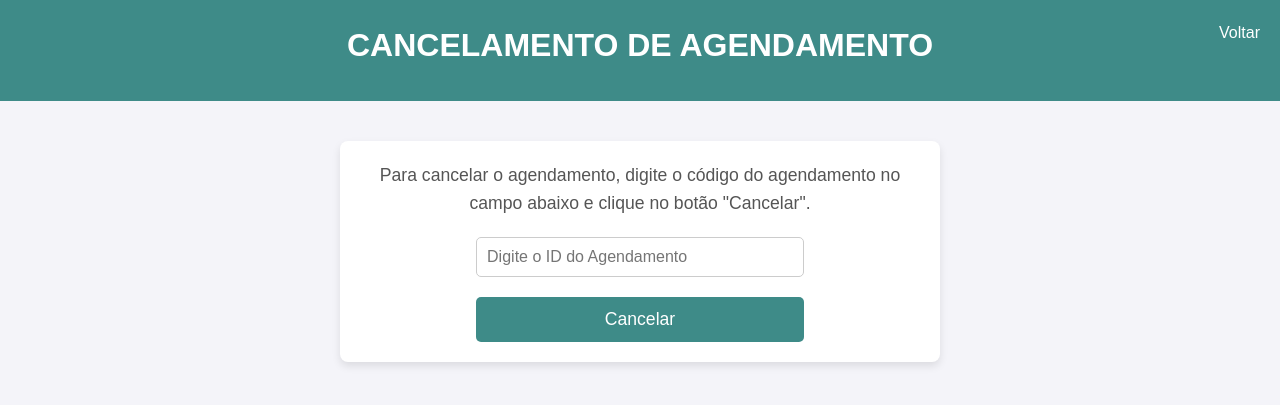
After one commit to Joaolucasos169/projeto-final-desenv.web-unifor, a Flask app: page /cancelar_agendamento in a window 1280 px wide. The commit adds this page. Shown: the top 405 px of the page. Run offline with Flask 3, Linux system fonts and the light colour scheme.

Commit message:
concluindo projeto

```diff
--- a/app/routes.py
+++ b/app/routes.py
@@ -1,12 +1,8 @@
-from flask import Blueprint, render_template, request, jsonify, redirect, url_for, session
-from .models import Usuario
+from flask import Blueprint, render_template, request, jsonify, redirect, url_for, session, flash
+from .models import Usuario, Agendamento
 from .database import db
 from sqlalchemy.exc import IntegrityError
 from datetime import datetime
-from .models import Usuario, Agendamento
-from .models import Agendamento
-from datetime import datetime
-
 
 auth_bp = Blueprint('auth', __name__)
 
@@ -66,18 +62,18 @@ def login():
 # Rota para a tela principal
 @auth_bp.route('/home', methods=['GET'])
 def main_page():
-    return render_template('home.html')  # Certifique-se de que você tem um arquivo home.html
+    return render_template('home.html')
 
+# Rota para processar o logout
 @auth_bp.route('/logout', methods=['GET'])
 def logout():
     session.pop('user_id', None)  # Remove o usuário da sessão
     return redirect(url_for('auth.home'))  # Redireciona para a página de login
 
-# Rota gerar senha
+# Rota para a tela de agendamento
 @auth_bp.route('/agendamento')
 def agendamento():
     return render_template('agendamento.html')
-
 
 # Rota para processar o agendamento
 @auth_bp.route('/agendamento', methods=['POST'])
@@ -124,3 +120,54 @@ def process_agendamento():
 def detalhes_agendamento(agendamento_id):
     agendamento = Agendamento.query.get_or_404(agendamento_id)
     return render_template('detalhes_agendamento.html', agendamento=agendamento)
+
+# Rota para exibir a página de reimpressão de agendamento
+@auth_bp.route('/reimprimir_agendamento', methods=['GET'])
+def reimprimir_agendamento_page():
+    return render_template('reimprimir_agendamento.html')
+
+# Rota para processar a reimpressão de agendamento
+@auth_bp.route('/reimprimir_agendamento', methods=['POST'])
+def reimprimir_agendamento():
+    agendamento_id = request.form.get('agendamento_id')  # Captura o ID do agendamento
+    if not agendamento_id:
+        flash("Erro: ID do agendamento não foi fornecido.", "error")
+        return redirect(url_for('auth.reimprimir_agendamento_page'))
+
+    # Procura o agendamento no banco de dados
+    agendamento = Agendamento.query.get(agendamento_id)
+
+    if not agendamento:
+        # Caso o agendamento não seja encontrado
+        flash("Agendamento não encontrado.", "error")
+        return render_template('reimprimir_agendamento.html')
+
+    # Caso o agendamento seja encontrado, redireciona para a página de detalhes
+    return redirect(url_for('auth.detalhes_agendamento', agendamento_id=agendamento_id))
+
+# Rota para exibir a página de cancelamento de agendamento
+@auth_bp.route('/cancelar_agendamento', methods=['GET'])
+def cancelar_agendamento_page():
+    return render_template('cancelar_agendamento.html')
+
+# Rota POST para cancelar o agendamento
+@auth_bp.route('/cancelar_agendamento', methods=['POST'])
+def cancelar_agendamento():
+    agendamento_id = request.form.get('agendamento_id')
+
+    # Procura o agendamento no banco de dados
+    agendamento = Agendamento.query.get(agendamento_id)
+
+    if agendamento:
+        # Realiza o cancelamento, neste caso excluindo o agendamento
+        db.session.delete(agendamento)
+        db.session.commit()
+
+        # Mensagem de sucesso
+        flash("Agendamento cancelado com sucesso!", "success")
+    else:
+        # Mensagem de erro se o agendamento não for encontrado
+        flash("Agendamento não encontrado.", "error")
+
+    # Renderiza a mesma página de cancelamento com a mensagem de flash
+    return render_template('cancelar_agendamento.html')
--- /dev/null
+++ b/app/static/css/cancelar_agendamento.css
@@ -0,0 +1,118 @@
+/* Estilos Gerais */
+* {
+    margin: 0;
+    padding: 0;
+    box-sizing: border-box;
+}
+
+body {
+    font-family: Arial, sans-serif;
+    background-color: #f4f4f9;
+    color: #333;
+    line-height: 1.6;
+}
+
+/* Cabeçalho */
+.cancelamento-header {
+    background-color: #3e8b88;
+    color: white;
+    padding: 20px;
+    text-align: center;
+    position: relative;
+}
+
+.cancelamento-titulo {
+    font-size: 2rem;
+    margin-bottom: 10px;
+}
+
+.cancelamento-voltar {
+    position: absolute;
+    right: 20px; /* Muda a posição para o lado direito */
+    top: 20px;
+    font-size: 1rem;
+    color: white;
+    text-decoration: none;
+
+}
+
+.cancelamento-voltar:hover {
+    text-decoration: underline;
+}
+
+/* Container Principal */
+.cancelamento-container {
+    max-width: 600px;
+    margin: 40px auto;
+    padding: 20px;
+    background-color: white;
+    border-radius: 8px;
+    box-shadow: 0 4px 8px rgba(0, 0, 0, 0.1);
+}
+
+.cancelamento-descricao {
+    font-size: 1.1rem;
+    color: #555;
+    margin-bottom: 20px;
+    text-align: center;
+}
+
+/* Formulário de Cancelamento */
+.cancelamento-formulario {
+    display: flex;
+    flex-direction: column;
+    align-items: center;
+}
+
+.cancelamento-formulario input {
+    width: 100%;
+    padding: 10px;
+    font-size: 1rem;
+    border: 1px solid #ccc;
+    border-radius: 5px;
+    margin-bottom: 20px;
+    transition: border-color 0.3s ease;
+}
+
+.cancelamento-formulario input:focus {
+    border-color: #3e8b88;
+    outline: none;
+}
+
+.botao-cancelar {
+    width: 100%;
+    padding: 12px;
+    font-size: 1.1rem;
+    background-color: #3e8b88;
+    color: white;
+    border: none;
+    border-radius: 5px;
+    cursor: pointer;
+    transition: background-color 0.3s ease;
+}
+
+.botao-cancelar:hover {
+    background-color: #e74c3c;
+}
+
+.botao-cancelar:active {
+    background-color: #e74c3c;
+}
+
+.mensagens {
+    margin: 20px 0;
+    padding: 10px;
+    border-radius: 5px;
+}
+
+.mensagem.success {
+    background-color: #d4edda;
+    color: #155724;
+    border: 1px solid #c3e6cb;
+}
+
+.mensagem.error {
+    background-color: #f8d7da;
+    color: #721c24;
+    border: 1px solid #f5c6cb;
+}
--- a/app/static/css/style.css
+++ b/app/static/css/style.css
@@ -96,6 +96,7 @@ button:hover {
 .header-title {
     font-size: 24px;
     font-weight: bold;
+    display: inline-block;
 }
 
 /* Barra de navegação */
@@ -196,6 +197,7 @@ button:hover {
     display: flex;
     justify-content: center; /* Centraliza as opções de navegação */
     width: 100%; /* Garante que as opções ocupem todo o espaço disponível */
+    margin-left: 60px;
 }
 
 .navigation-link {
--- /dev/null
+++ b/app/templates/cancelar_agendamento.html
@@ -0,0 +1,41 @@
+<!DOCTYPE html>
+<html lang="pt-br">
+<head>
+    <meta charset="UTF-8">
+    <meta name="viewport" content="width=device-width, initial-scale=1.0">
+    <title>Cancelar Agendamento</title>
+    <link rel="stylesheet" href="{{ url_for('static', filename='css/cancelar_agendamento.css') }}">
+</head>
+<body>
+    <!-- Exibir as mensagens flash -->
+    {% with messages = get_flashed_messages(with_categories=true) %}
+        {% if messages %}
+            <div class="mensagens">
+                {% for category, message in messages %}
+                    <div class="mensagem {{ category }}">
+                        {{ message }}
+                    </div>
+                {% endfor %}
+            </div>
+        {% endif %}
+    {% endwith %}
+
+    <!-- Cabeçalho com título e botão voltar -->
+    <header class="cancelamento-header">
+        <h1 class="cancelamento-titulo">CANCELAMENTO DE AGENDAMENTO</h1>
+        <a href="{{ url_for('auth.main_page') }}" class="cancelamento-voltar">Voltar</a>
+    </header>
+
+    <main class="cancelamento-container">
+        <p class="cancelamento-descricao">
+            Para cancelar o agendamento, digite o código do agendamento no campo abaixo e clique no botão "Cancelar".
+        </p>
+        <div class="cancelamento-formulario">
+            <form action="{{ url_for('auth.cancelar_agendamento') }}" method="POST">
+                <input type="text" name="agendamento_id" placeholder="Digite o ID do Agendamento" required>
+                <button type="submit" class="botao-cancelar">Cancelar</button>
+            </form>
+        </div>
+    </main>
+</body>
+</html>
```
Also changed, not shown: app/static/css/reimprimir_senha.css (added, +82 -0 lines), app/templates/home.html (+10 -6 lines), app/templates/reimprimir_agendamento.html (added, +41 -0 lines).
